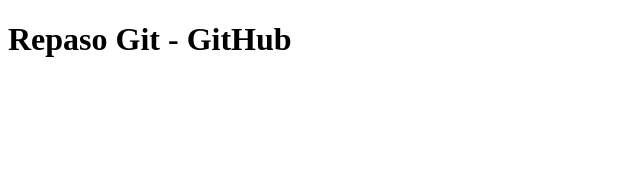
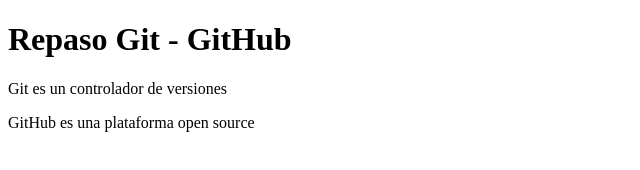
Before and after one commit to enzo-agu/comision65250, a plain HTML site: page index.html in a window 1280 px wide. Shown: the whole page, without its empty margins (0-640 px from the left). Drawn offline with Linux system fonts and the light colour scheme.

Commit message:
segundo commit

```diff
--- a/index.html
+++ b/index.html
@@ -9,6 +9,9 @@
 
     <h1>Repaso Git - GitHub</h1>
 
+    <p> Git es un controlador de versiones</p>
+    <p>GitHub es una plataforma open source</p>
+
 
 </body>
 </html>
```
Also changed, not shown: secciones/contacto.html (+2 -0 lines), secciones/preguntas.html (added).
